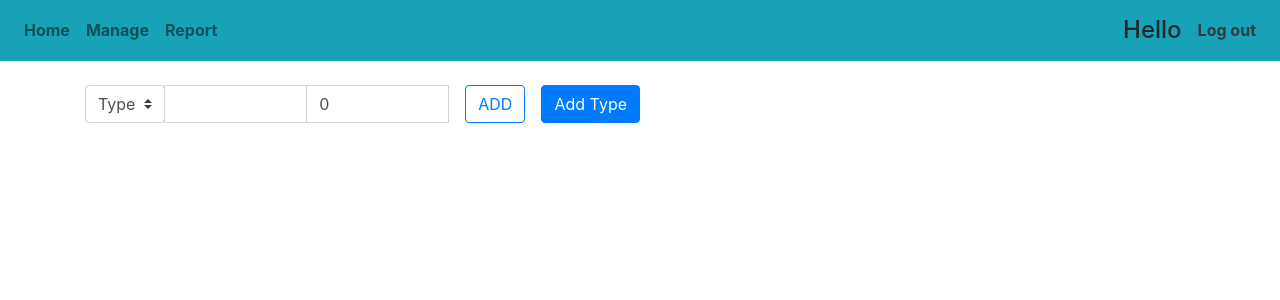
After one commit to blackjokerrr/POS, a Django app: page /manage/ in a window 1280 px wide. The commit adds this page. Shown: the top 300 px of the page. Run offline with Django 3.2, Linux system fonts and the light colour scheme; data that the repository does not hold is empty; some libraries are stand-ins or nearby versions.

Commit message:
Update Model and views of management

```diff
--- a/Management/models.py
+++ b/Management/models.py
@@ -7,7 +7,7 @@ class Order(models.Model):
 
 class Type(models.Model):
     name = models.CharField(max_length=50)
-    description = models.CharField(max_length=200, null=True)
+    description = models.CharField(max_length=200, null=True, blank=True)
     def __str__(self):
         return self.name
 
@@ -15,7 +15,7 @@ class Type(models.Model):
 class Product(models.Model):
     name = models.CharField(max_length=50)
     type_of = models.ForeignKey(Type, on_delete=models.PROTECT)
-    description = models.CharField(max_length=200, null=True)
+    description = models.CharField(max_length=200, null=True, blank=True)
     price = models.FloatField()
     orders = models.ManyToManyField(Order, through='Sale.Order_Product')
     def __str__(self):
--- /dev/null
+++ b/Management/templates/Management/Management.html
@@ -0,0 +1,57 @@
+{% extends 'base.html' %}
+
+{% block title %}
+Manage
+{% endblock title %}
+
+{% block body %}
+<div class='container'>
+    <form action='{% url "manage" %}' method='POST'>
+        {% csrf_token %}
+        <div class="input-group mb-3 w-50">
+            <div class="input-group-prepend">
+                <select class="custom-select" id="inputGroupSelect04" aria-label="Example select with button addon"
+                    name='type'>
+                    <option selected>Type</option>
+                    {% for type in type %}
+                        <option value='{{ type }}'>{{ type.name }}</option>
+                    {% endfor %}
+                </select>
+            </div>
+            <input type="text" class="form-control" aria-label="Text input with dropdown button" name='add'>
+            <input type='number' class='form-control w-25' name='price' value='0'>
+            <button type='submit' class='btn my-2 my-sm-0 btn-outline-primary d-inline mx-sm-3 mb-2'>ADD</button>
+            <button type="button" class="btn btn-primary" data-toggle="modal" data-target="#exampleModal">
+                Add Type
+            </button>
+        </div>
+    </form>
+</div>
+
+<div class="modal fade" id="exampleModal" tabindex="-1" role="dialog" aria-labelledby="exampleModalLabel"
+    aria-hidden="true">
+    <div class="modal-dialog" role="document">
+        <div class="modal-content">
+            <div class="modal-header">
+                <h5 class="modal-title" id="exampleModalLabel">Input Your Type</h5>
+                <button type="button" class="close" data-dismiss="modal" aria-label="Close">
+                    <span aria-hidden="true">&times;</span>
+                </button>
+            </div>
+            <form method='GET' action='#'>
+                <div class="modal-body">
+                    <input type='text' class='form-control' name='add_type'>
+                </div>
+                <div class="modal-footer">
+                    <button type="button" class="btn btn-secondary" data-dismiss="modal">Close</button>
+                    <button type="submit" class="btn btn-primary">Save</button>
+                </div>
+            </form>
+        </div>
+    </div>
+</div>
+
+{{ value }}
+{{ food }}
+{{ price }}
+{% endblock body %}
--- a/Management/urls.py
+++ b/Management/urls.py
@@ -1,7 +1,8 @@
 from django.contrib import admin
 from django.urls import path, include
 
+from Management import views
 
 urlpatterns = [
-
+    path('manage/', views.manage, name='manage')
 ]
--- a/Management/views.py
+++ b/Management/views.py
@@ -1,3 +1,21 @@
-from django.shortcuts import render
+from django.shortcuts import render, redirect
 
-# Create your views here.
+from Management.models import Product, Type
+
+
+
+
+def manage(request):
+    type_value, food, price = '', '', ''
+    t = Type.objects.all()
+
+    if request.method == 'POST' and type_value != 'type':
+        type_value = request.POST.get('type')
+        food = request.POST.get('add')
+        price = '{:.2f}'.format(float(request.POST.get('price')))
+
+    return render(request, 'Management/Management.html', context = {'name': request.user.username,
+                                                                    'type': t,
+                                                                    'value': type_value,
+                                                                    'food': food,
+                                                                    'price': price})
--- a/POS/urls.py
+++ b/POS/urls.py
@@ -5,9 +5,10 @@ from Sale import views
 
 urlpatterns = [
     path('admin/', admin.site.urls),
+    path('', views.go_login),
     path('login/', views.Login, name = 'login'),
     path('logout/', views.Logout, name='logout'),
     path('', include('Sale.urls')),
-    path('Management/', include('Management.urls')),
-    path('Report/', include('Report.urls'))
+    path('', include('Management.urls')),
+    path('', include('Report.urls'))
 ]
--- a/templates/base.html
+++ b/templates/base.html
@@ -23,7 +23,7 @@
                         <a class="nav-link" href="{% url 'index' %}"><b>Home</b></a>
                     </li>
                     <li class="nav-item">
-                        <a class="nav-link" href="#"><b>Manage</b></a>
+                        <a class="nav-link" href="{% url 'manage' %}"><b>Manage</b></a>
                     </li>
                     <li class="nav-item">
                         <a class="nav-link" href="#"><b>Report</b></a>
@@ -31,12 +31,13 @@
                 </ul>
             </div>
             <div class="d-flex flex-row-reverse bd-highlight">
-                <div class="p-2 bd-highlight"><b>{% block showname %}{{ name }}{% endblock showname %}</b></div>
+                <div class="p-2 bd-highlight"><b><h4 class='d-inline'>Hello </h4>{% block showname %}{{ name }}{% endblock showname %}</b></div>
             </div>
             <div class="d-flex flex-row-reverse bd-highlight">
                 <div class="p-2 bd-highlight"><a href='{% url "logout" %}' class='text-dark'><b>Log out</b></a></div>
             </div>
         </nav>
+        <br>
     {% endblock bar %}
     {% block form %}{% endblock form %}
     {% block body %}{% endblock body %}
```
Also changed, not shown: Sale/views.py (+4 -4 lines), Management/migrations/0003_auto_20200228_0115.py (added), Management/migrations/0004_auto_20200228_0116.py (added), Management/migrations/0005_auto_20200228_0117.py (added), Management/migrations/0006_auto_20200228_0119.py (added), Management/migrations/0007_auto_20200228_0121.py (added), Management/migrations/0008_auto_20200228_0122.py (added), Management/migrations/0009_auto_20200228_0142.py (added), Management/migrations/0010_auto_20200228_0143.py (added).
